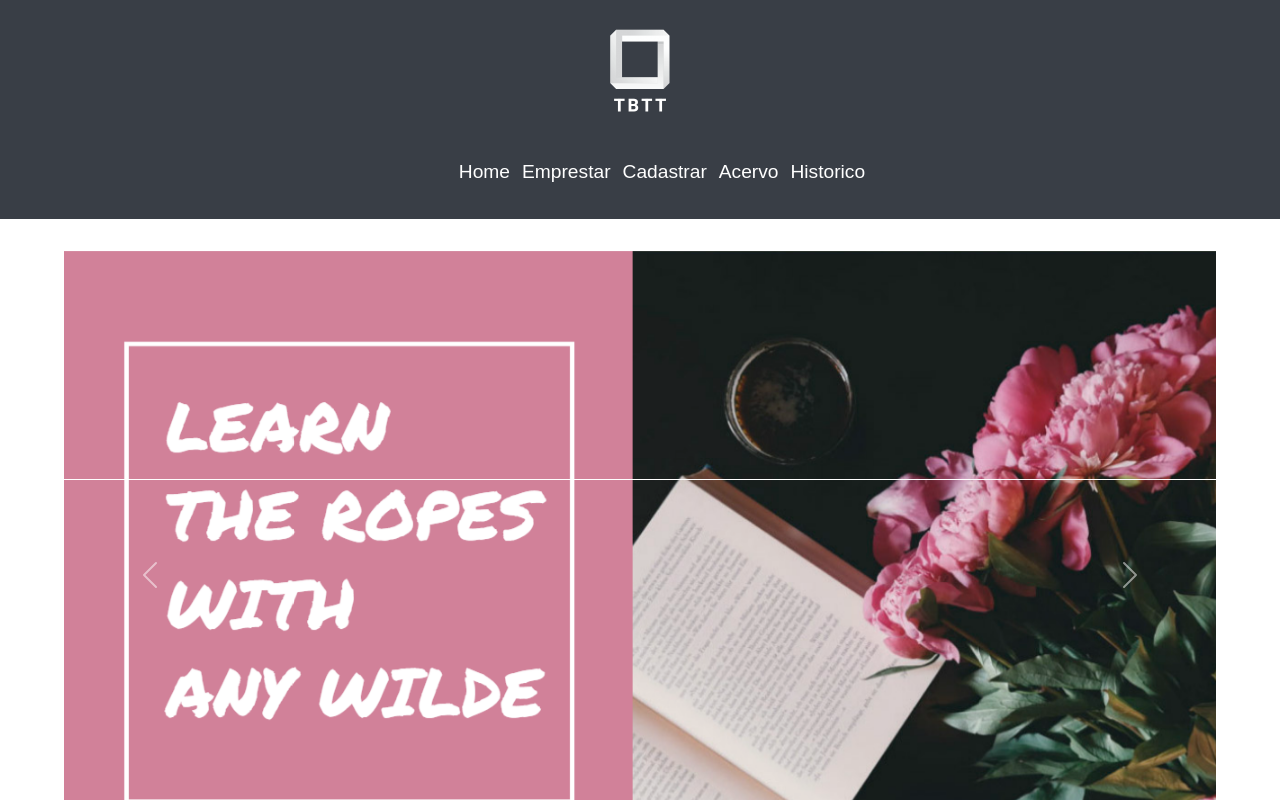
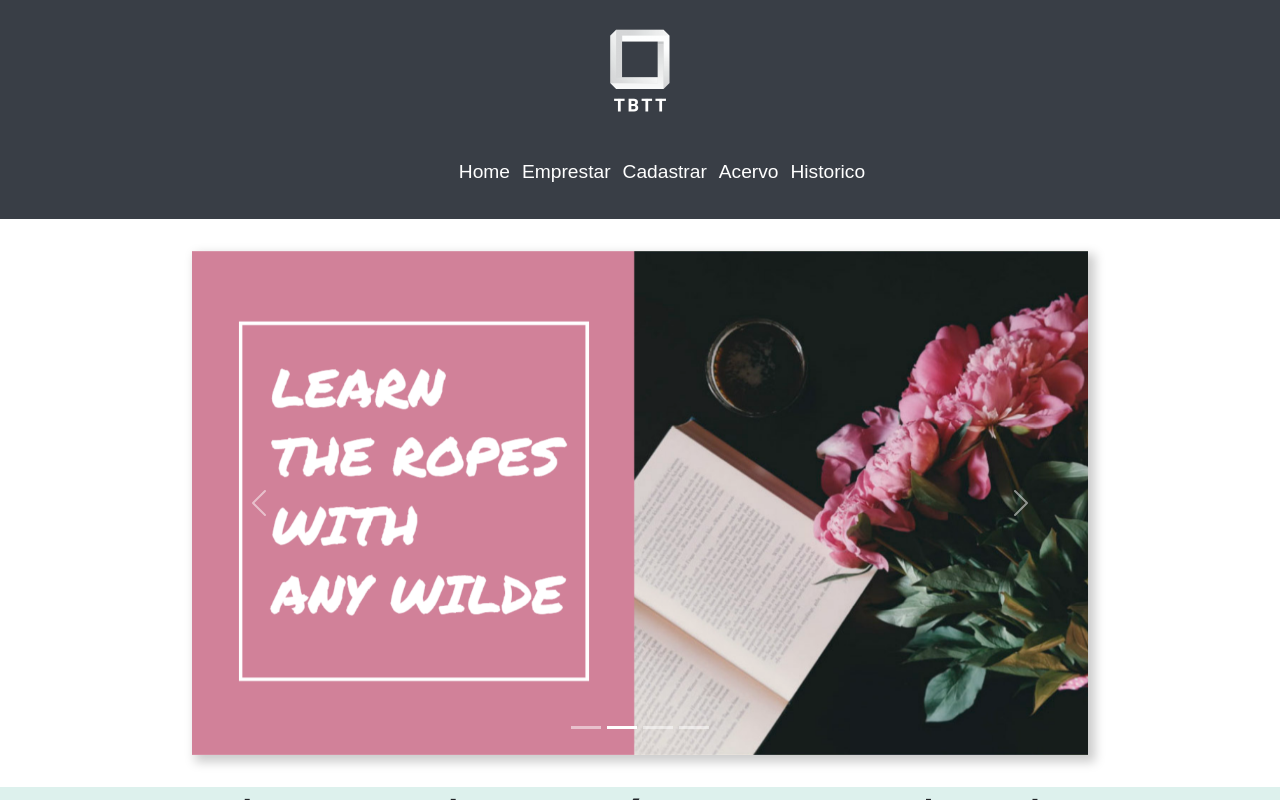
Before and after one commit to vitorAlbarado/TBTT, a React (Create React App) app: page / in a window 1280 px wide. Shown: the top 800 px of the page. Built offline with nearby package versions, Linux system fonts and the light colour scheme.

Commit message:
alterando posicionamento dos componentes

```diff
--- a/src/components/carosel/carosel.css
+++ b/src/components/carosel/carosel.css
@@ -1,7 +1,8 @@
 .caroselHome{
-   width: 90%;
+   width: 70%;
    margin: 2em auto;
+   box-shadow: 5px 5px 10px 2px #ccc;
 }
 .video{
-    height: 485px;
+
 }
--- a/src/components/carosel/index.tsx
+++ b/src/components/carosel/index.tsx
@@ -31,6 +31,7 @@ export default function Carosel() {
 				</Carousel.Item>
 				<Carousel.Item>
 					<iframe
+					style={{height:'400px'}}
 						className="d-block w-100 embed-responsive embed-responsive-16by9 video"
 						src="https://www.youtube.com/embed/TnWwDYbgweg"
 						title="YouTube video player"
```
